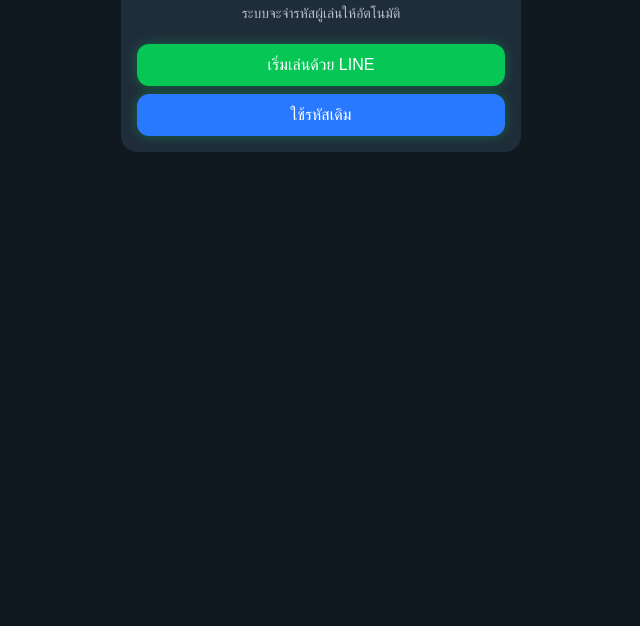
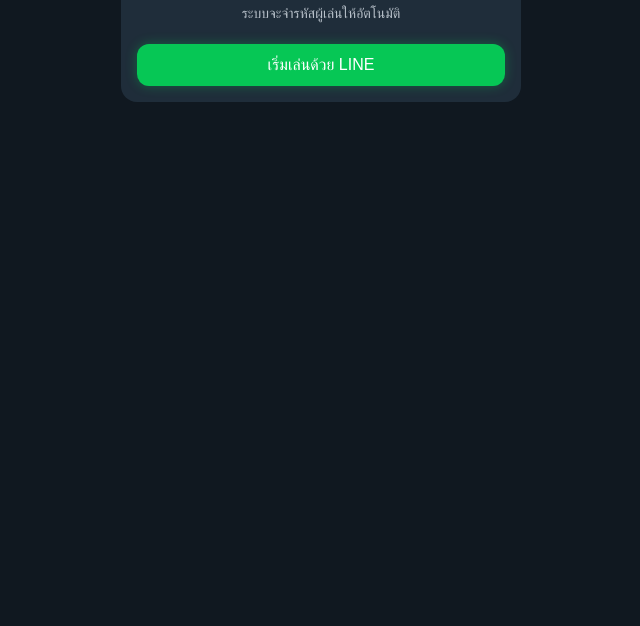
Before and after one commit to chaisaksing-dot/pokdeng-live, a website: page index.html in a window 1280 px wide. Shown: the part 174-800 px from the top of the page, without its empty margins (319-959 px from the left). Drawn offline with Linux system fonts and the light colour scheme.

Commit message:
Update index.html

```diff
--- a/index.html
+++ b/index.html
@@ -18,12 +18,6 @@
       <p class="muted">ระบบจะจำรหัสผู้เล่นให้อัตโนมัติ</p>
 
       <button onclick="loginLine()" class="btn">เริ่มเล่นด้วย LINE</button>
-
-      <button
-  onclick="document.getElementById('oldIdBox').style.display='block'"
-  class="btn secondary">
-  ใช้รหัสเดิม
-</button>
 
       <div id="oldIdBox" style="display:none; margin-top:12px;">
         <input id="playerId"  placeholder="รหัสผู้เล่น">
```
